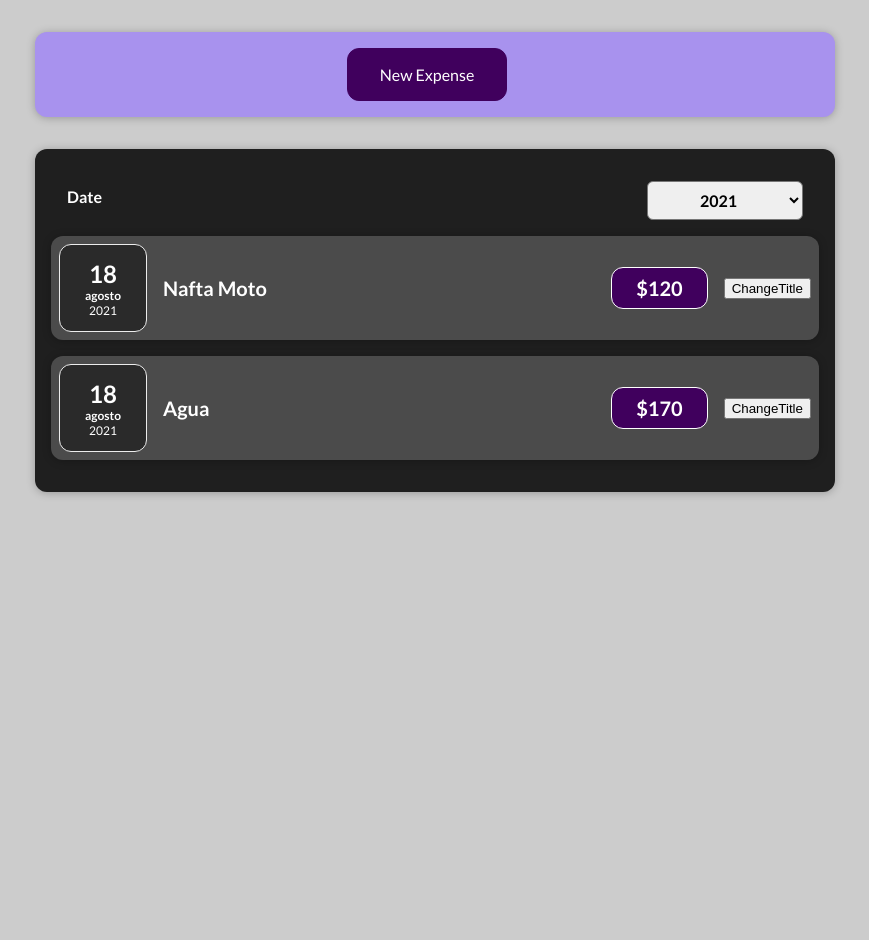
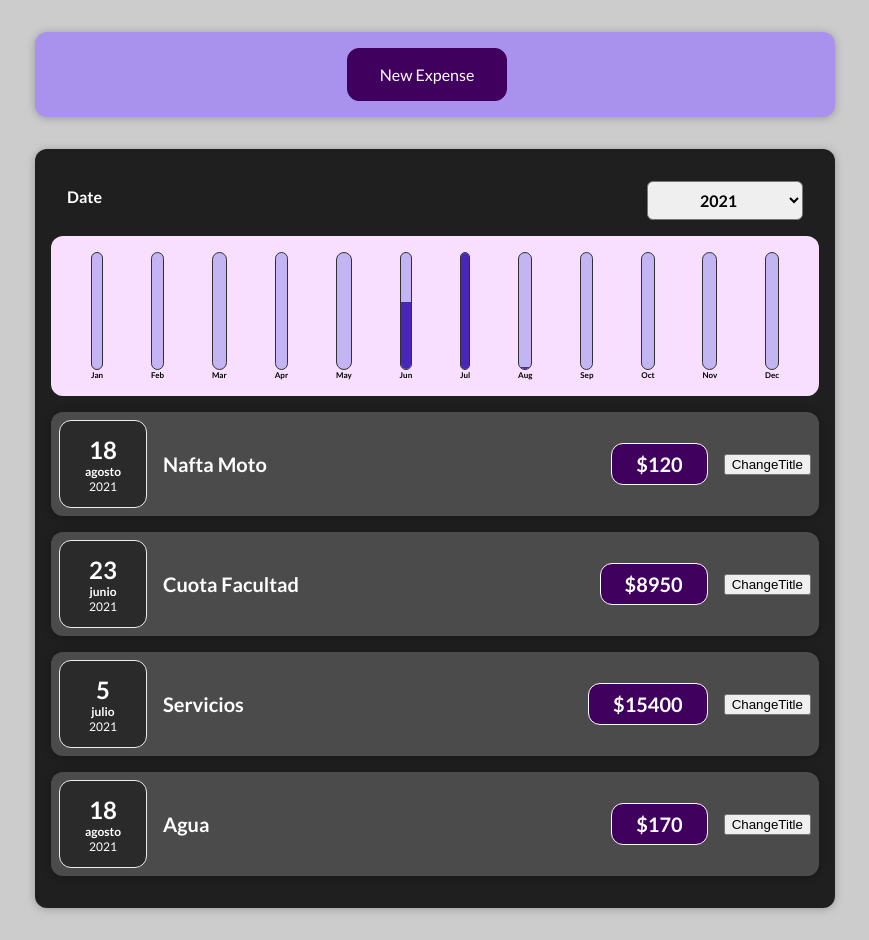
Before and after one commit to lucianoleyriaa/react-course, a React (Create React App) app: page / in a window 1280 px wide. Shown: the whole page, without its empty margins (205-1074 px from the left). Before the commit the page ends 800 px from the top, so only its background shows below. Built offline with nearby package versions, Linux system fonts and the light colour scheme; the HTML template or start-up script is replaced by a standard one.

Commit message:
Se implemento la renderizacion de los datos utilizando un grafico de barras implementado por el componente chart

```diff
--- a/src/App.js
+++ b/src/App.js
@@ -17,6 +17,18 @@ const expensesList = [
    },
    {
       id: "3",
+      expenseDate: new Date(2021, 5, 23),
+      expenseDescription: "Cuota Facultad",
+      expensePrice: 8950,
+   },
+   {
+      id: "4",
+      expenseDate: new Date(2021, 6, 5),
+      expenseDescription: "Servicios",
+      expensePrice: 15400,
+   },
+   {
+      id: "5",
       expenseDate: new Date(2021, 7, 18),
       expenseDescription: "Agua",
       expensePrice: 170,
--- a/src/components/Chart/Chart.js
+++ b/src/components/Chart/Chart.js
@@ -3,14 +3,17 @@ import ChartBar from "./ChartBar/ChartBar";
 import classes from "./Chart.module.css";
 
 const Chart = (props) => {
+   const values = props.dataPoints.map((dataPoint) => dataPoint.value);
+   const maxValue = Math.max(...values);
+
    return (
       <div className={classes.chart}>
          {props.dataPoints.map((dataPoint) => (
             <ChartBar
-               label={props.dataPoint.label}
-               maxValue={props.dataPoint.maxValue}
-               value={props.dataPoint.value}
-               key={props.dataPoint.label}
+               label={dataPoint.label}
+               maxValue={maxValue}
+               value={dataPoint.value}
+               key={dataPoint.label}
             />
          ))}
       </div>
--- a/src/components/Chart/ChartBar/ChartBar.js
+++ b/src/components/Chart/ChartBar/ChartBar.js
@@ -9,7 +9,7 @@ const ChartBar = (props) => {
 
    return (
       <div className={classes["chart-bar"]}>
-         <div className={classes["char-bar__inner"]}>
+         <div className={classes["chart-bar__inner"]}>
             <div
                className={classes["chart-bar__fill"]}
                style={{ height: percentage }}
--- a/src/components/Expenses/Expenses.js
+++ b/src/components/Expenses/Expenses.js
@@ -4,6 +4,7 @@ import FilterExpense from "./FilterExpense/FilterExpense";
 
 import classes from "./Expenses.module.css";
 import { Fragment, useState } from "react";
+import ExpensesChart from "./ExpensesChart/ExpensesChart";
 
 const Expenses = (props) => {
    const [defaultYear, setFilteredYear] = useState(new Date().getFullYear());
@@ -16,8 +17,6 @@ const Expenses = (props) => {
       return expense.expenseDate.getFullYear() === +defaultYear;
    });
 
-   console.log(filteredExpenses);
-
    return (
       <Fragment>
          <Card className={classes.expenses}>
@@ -25,6 +24,7 @@ const Expenses = (props) => {
                currentYear={defaultYear}
                filterByYear={filterByYear}
             />
+            <ExpensesChart filteredExpenses={filteredExpenses} />
             <ExpensesList items={filteredExpenses} />
          </Card>
       </Fragment>
--- a/src/components/Expenses/ExpensesChart/ExpensesChart.js
+++ b/src/components/Expenses/ExpensesChart/ExpensesChart.js
@@ -1,6 +1,4 @@
 import Chart from "../../Chart/Chart";
-
-import classes from "./ExpensesChart.module.css";
 
 const ExpensesChart = (props) => {
    const dataPoints = [
@@ -18,7 +16,9 @@ const ExpensesChart = (props) => {
       { label: "Dec", value: 0 },
    ];
 
-   for (const expense in props.filteredExpenses) {
+   // console.log(props.filteredExpenses[0].expenseDate.getMonth());
+
+   for (const expense of props.filteredExpenses) {
       const month = expense.expenseDate.getMonth();
       dataPoints[month].value += expense.expensePrice;
    }
```
